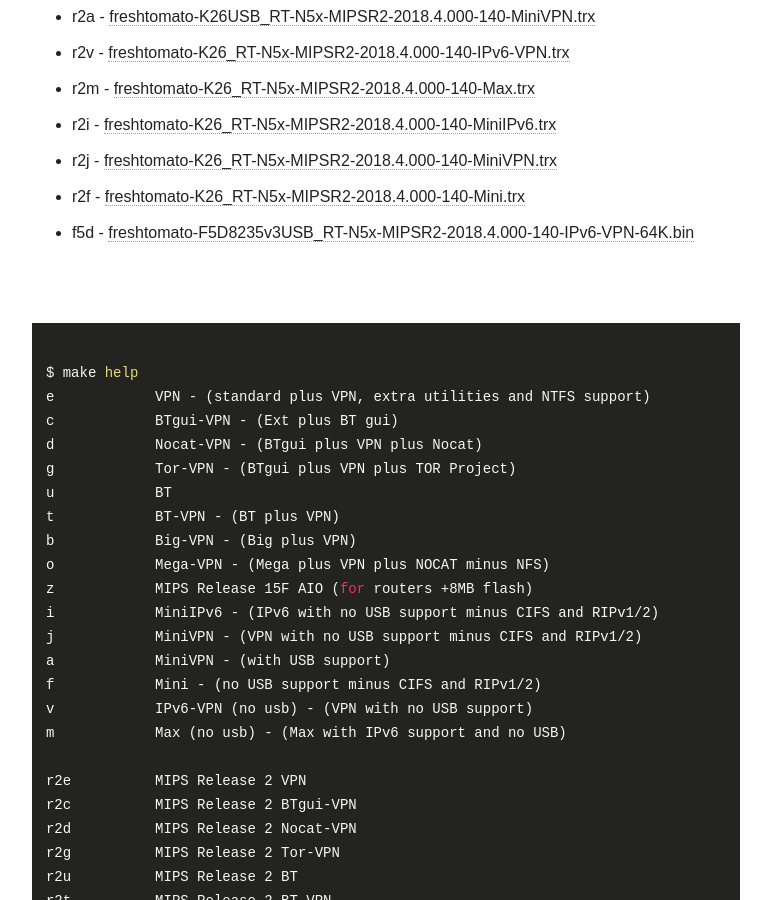
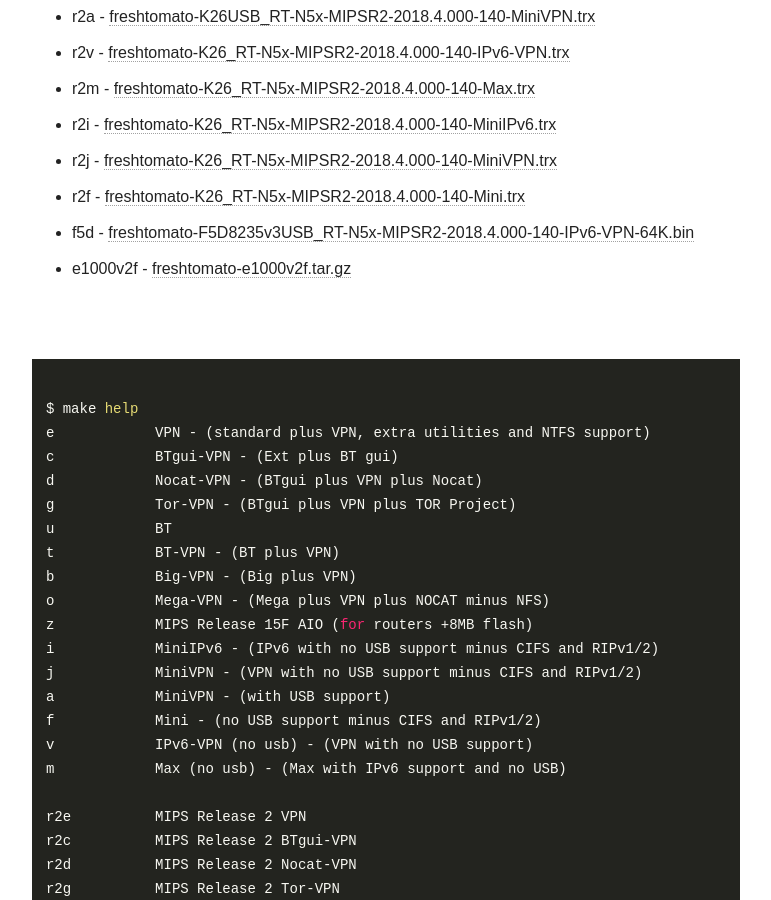
Before and after one commit to oglopss/freshtomato-mips-ci-jekyll, a Jekyll site: the page built from index.html, in a window 1280 px wide and 900 px high, scrolled down 739 px. Shown: the whole window, without its empty margins (254-1025 px from the left). Built offline with Jekyll 4.4.1, drawn with Linux system fonts in a browser that asks for light colours; nearby versions of some CDN libraries.

Commit message:
Travis build 16 e1000v2f pushed to gh-pages

```diff
--- a/_data/ss.yml
+++ b/_data/ss.yml
@@ -10,3 +10,4 @@
   - 0008 r2j freshtomato-K26_RT-N5x-MIPSR2-2018.4.000-140-MiniVPN.trx
   - 0009 r2f freshtomato-K26_RT-N5x-MIPSR2-2018.4.000-140-Mini.trx
   - 0010 f5d freshtomato-F5D8235v3USB_RT-N5x-MIPSR2-2018.4.000-140-IPv6-VPN-64K.bin
+  - 0012 e1000v2f freshtomato-e1000v2f.tar.gz
```
